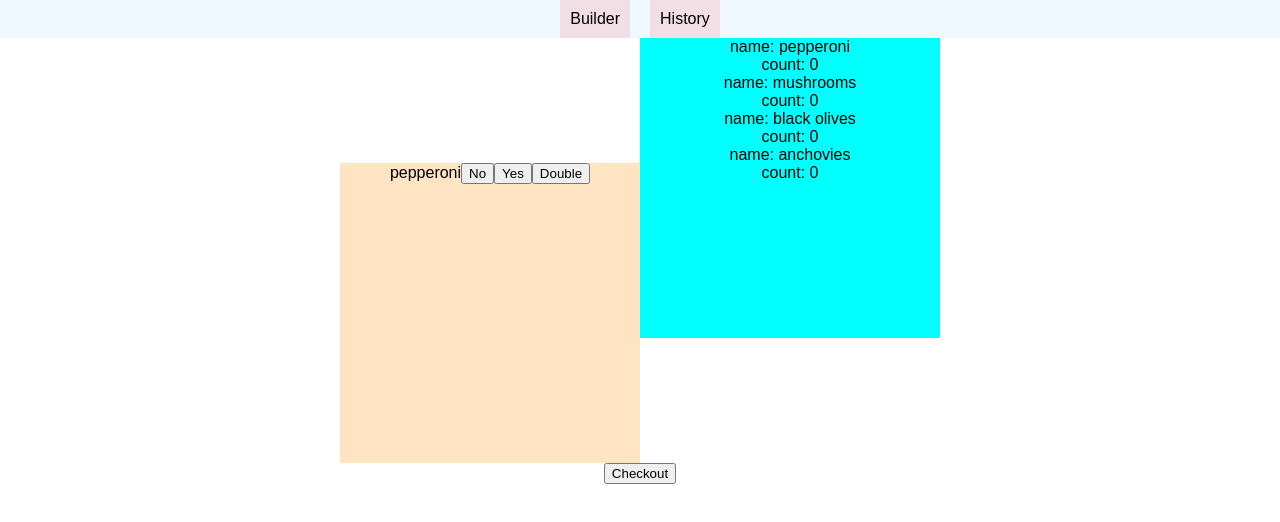
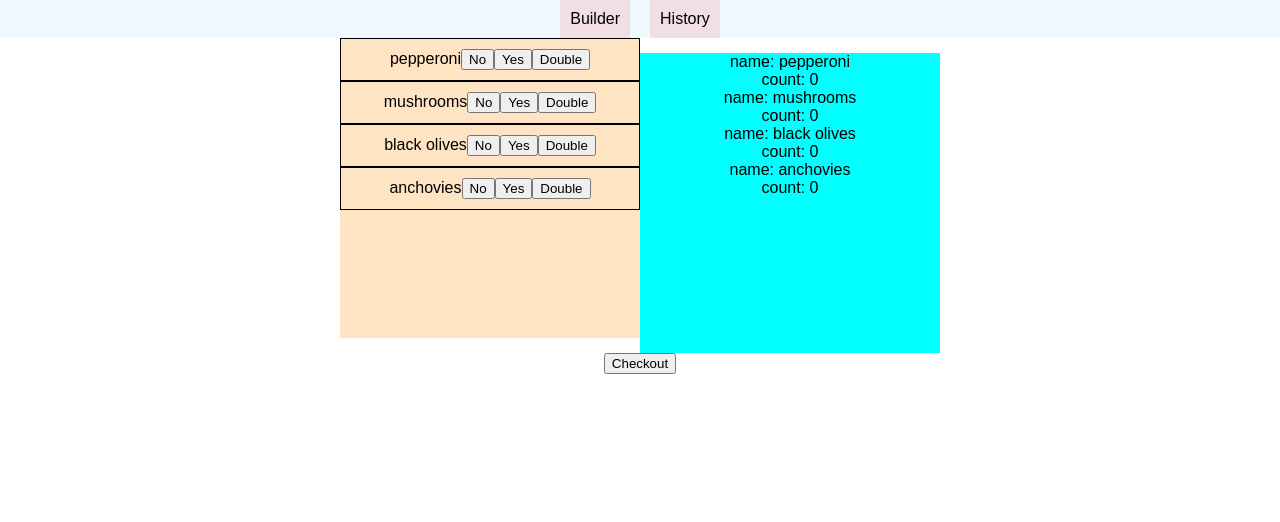
Before and after one commit to jltyler/pizza-build, a React (Create React App) app: page / in a window 1280 px wide. Shown: the top 522 px of the page. Built offline with nearby package versions, Linux system fonts and the light colour scheme.

Commit message:
Controls now rendered with the list of ingredients

```diff
--- a/src/comp/builder/Builder.js
+++ b/src/comp/builder/Builder.js
@@ -10,7 +10,7 @@ const ingredient_list = [
         price: 0.5,
     },
     {
-        name: 'mushrooms',
+    name: 'mushrooms',
         price: 0.725,
     },
     {
@@ -71,16 +71,27 @@ class Builder extends Component {
         })
     }
 
+    renderIngredients = () => {
+        const ingredients = []
+        for (const i in this.state.ingredients) {
+            ingredients.push(
+                <Control
+                    key={i}
+                    name={i}
+                    removeFunc={this.setIngredient.bind(this, i, 0)}
+                    addFunc={this.setIngredient.bind(this, i, 1)}
+                    doubleFunc={this.setIngredient.bind(this, i, 2)}
+                />
+            )
+        }
+        return ingredients;
+    }
+
     render() {
         return (
             <div className="builder">
             <Controls>
-                <Control
-                    name="pepperoni"
-                    removeFunc={this.setIngredient.bind(this, 'pepperoni', 0)}
-                    addFunc={this.setIngredient.bind(this, 'pepperoni', 1)}
-                    doubleFunc={this.setIngredient.bind(this, 'pepperoni', 2)}
-                />
+                {this.renderIngredients()}
             </Controls>
             <Preview ingredients={this.state.ingredients}/>
             <button className="checkout">Checkout</button>
--- a/src/comp/builder/controls/Controls.css
+++ b/src/comp/builder/controls/Controls.css
@@ -7,4 +7,6 @@
 
 .control {
     display: block;
+    border: 1px solid black;
+    padding: 10px;
 }
```
